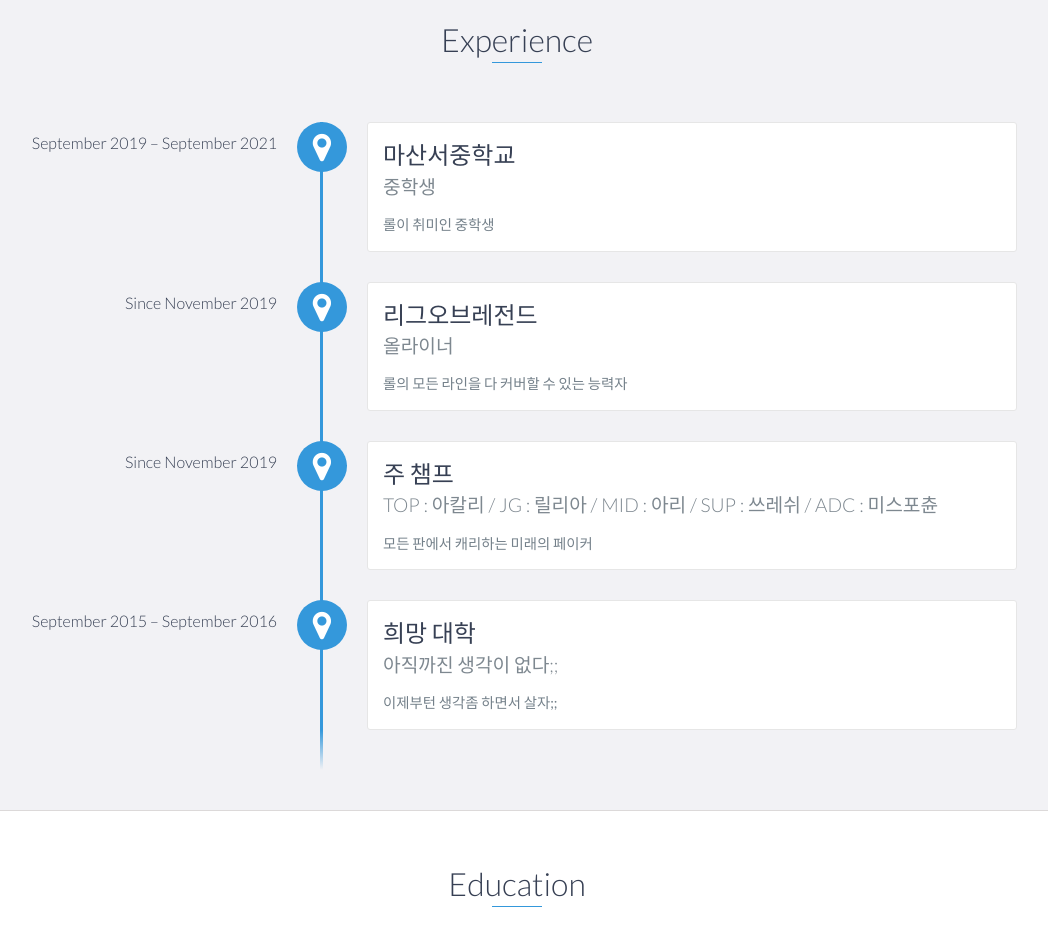
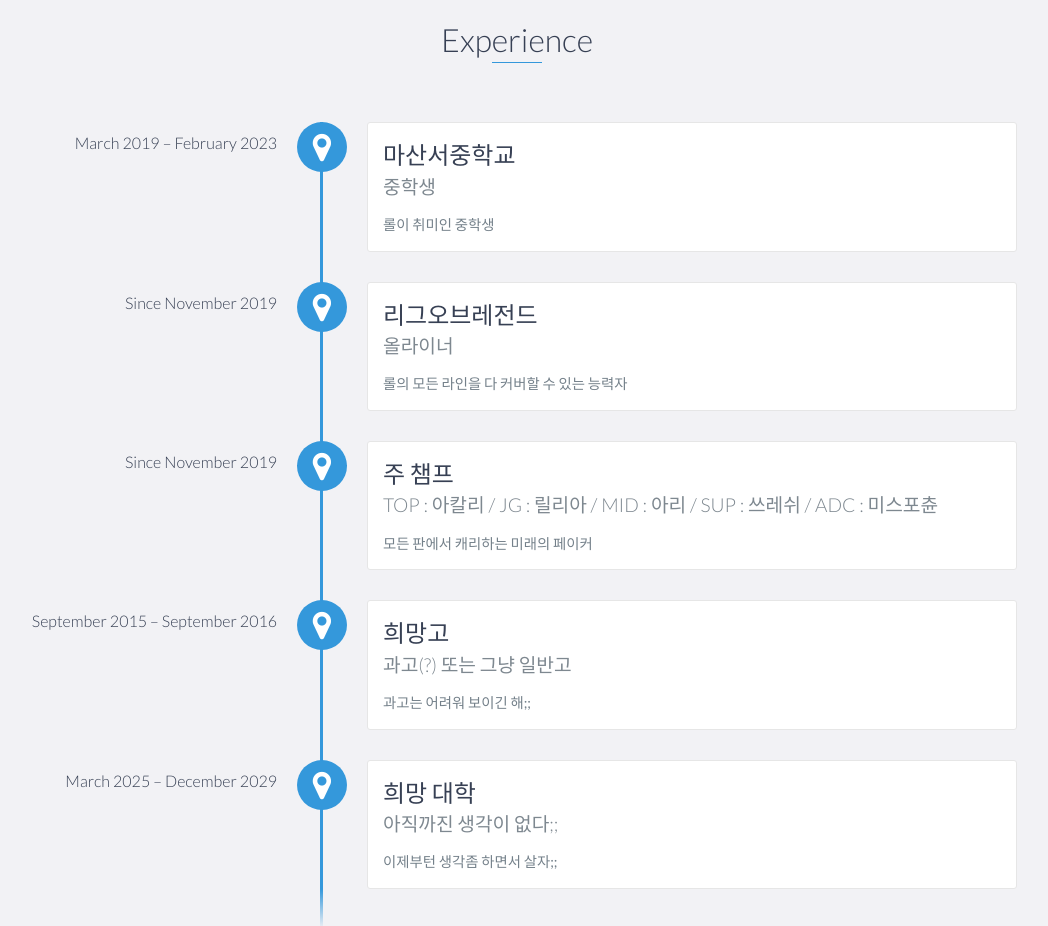
Before and after one commit to aird24714/aird24714.github.io, a website: page index.html in a window 1280 px wide. Shown: the part 1060-1986 px from the top of the page, without its empty margins (123-1171 px from the left). Drawn offline with nearby package versions, Linux system fonts and the light colour scheme.

Commit message:
Changing

```diff
--- a/index.html
+++ b/index.html
@@ -86,7 +86,7 @@
     <div id="experience" class="background-alt">
         <h2 class="heading">Experience</h2>
         <div id="experience-timeline">
-            <div data-date="September 2019 – September 2021">
+            <div data-date="March 2019 – February 2023">
                 <h3>마산서중학교</h3>
                 <h4>중학생</h4>
                 <p>
@@ -111,6 +111,14 @@
             </div>
 
             <div data-date="September 2015 – September 2016">
+                <h3>희망고</h3>
+                <h4>과고(?)  또는  그냥 일반고</h4>
+                <p>
+                    과고는 어려워 보이긴 해;;
+                </p>
+            </div>
+
+            <div data-date="March 2025 – December 2029">
                 <h3>희망 대학</h3>
                 <h4>아직까진 생각이 없다;;</h4>
                 <p>
```
